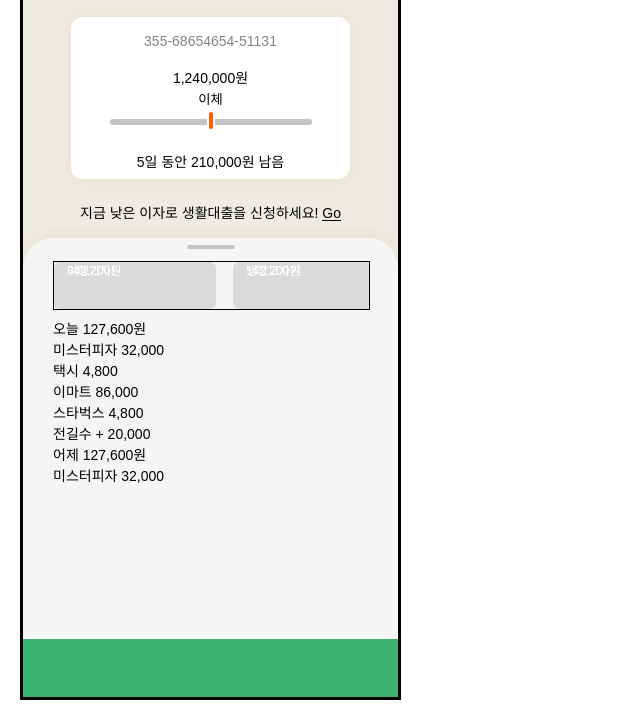
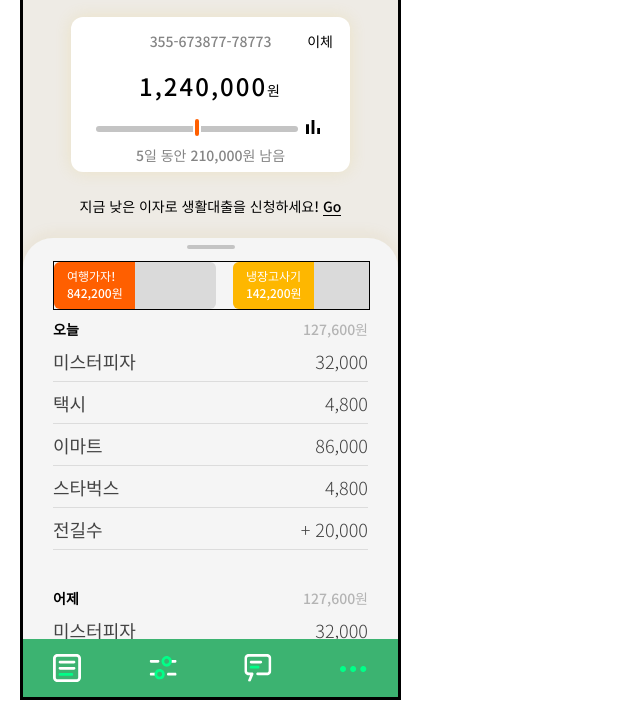
Before and after one commit to dozukwang/KDT_TOYPROJECT1, a plain HTML site: page index.html in a window 1280 px wide. Shown: the part 138-858 px from the top of the page, without its empty margins (0-640 px from the left). Drawn offline with nearby package versions, Linux system fonts and the light colour scheme.

Commit message:
feats: index.html updated, added classname
updated classname by CSS

```diff
--- a/index.html
+++ b/index.html
@@ -5,7 +5,11 @@
   <meta http-equiv="X-UA-Compatible" content="IE=edge">
   <meta name="viewport" content="width=device-width, initial-scale=1.0">
   <link rel="stylesheet" href="https://cdn.jsdelivr.net/npm/reset-css@5.0.1/reset.min.css">
+  <link rel="preconnect" href="https://fonts.googleapis.com">
+  <link rel="preconnect" href="https://fonts.gstatic.com" crossorigin>
+  <link href="https://fonts.googleapis.com/css2?family=Noto+Sans+KR:wght@300;500;700&display=swap" rel="stylesheet">
   <link rel="stylesheet" href="./CSS/style.css">
+  <script defer src="./main.js"></script>
   <title>Document</title>
 </head>
 <body>
@@ -16,93 +20,110 @@
       <main>
         <!-- header -->
         <header>
-          <a><img></a>
+          <a href="#"><img src="./images/profile.png" alt="프로필 이미지"></a>
           <h1>생활비</h1>
-          <ul>
-            <li aria-label="QR"><button><img></button></li>
-            <li aria-label="검색"><button><img></button></li>
+          <ul class="search_helper">
+            <li aria-label="QR코드"><button type="button"><img src="./images/QR.svg" alt="QR코드"></button></li>
+            <li aria-label="검색"><button type="button"><img src="./images/search.png" alt="검색"></button></li>
           </ul>
         </header>
         <!-- bank_acct -->
         <section class="bank_acct">
           <div class="bank_acct_info">
-            <h3><span>355-68654654-51131</span></h3>
-            <div><span>1,240,000</span>원</div>
-            <div><button>이체</button></div>
-            <div>
-              <div>
-                <input type="range">
+            <h3><span>355-673877-78773</span></h3>
+            <div class="acct_amount"><span class="holding_amount">1,240,000</span class="amount_unit">원</div>
+            <div class="send_money"><button type="button">이체</button></div>
+            <div class="budget_info" >
+              <div class="budget_graph">
+                <input class="budget_setting_bar" type="range" alt="지출금액 달성도">
               </div>
-              <button><img /></button>
-              <div><span>5일 동안 210,000원 남음</span></div>
+                <button type="button" aria-label="지출관리금액 설정 그래프"><img src="./images/out_graph.svg" alt="지출설정 그래프"/></button>
+              <div class="budget_left"><span>5일 동안 210,000원 남음</span></div>
               <!-- js 구현 => (`${left_day}일남음 {left_won}원 남음`) -->
             </div>
           </div>
         </section>
         <!-- 공지 -->
         <div class="notice"><span>지금 낮은 이자로 생활대출을 신청하세요! </span><a>Go</a></div>
+        <!-- 사용내역 / 슬라이드업 영역 -->
         <section class="bank_use_history">
           <div class="drag_btn"></div>
-          <!-- 저축 -->
+          <!-- 저금통-->
           <div class="saving">
             <ul>
-              <li>
-                <span>여행가자!</span>
-                <span>842,200원</span>
+              <li class="saving_1">
+                <span class="saving_goal">여행가자!</span>
+                <span class="saved_amount">842,200원</span>
                 <div></div>
               </li>
-              <li>
-                <span>냉장고사기</span>
-                <span>142,200원</span>
+              <li class="saving_2">
+                <span class="saving_goal">냉장고사기</span>
+                <span class="saved_amount">142,200원</span>
                 <div></div>
               </li>
-              <li>
-                <a><img /><span>저금통 만들기</span></a>
+              <li class="add_saving">
+                <a><img src="./images/circle_plus.svg" alt="플러스 아이콘"><span>저금통 만들기</span></a>
               </li>
             </ul>
           </div>
-          <!-- 내역 -->
+          <!-- 사용내역 -->
           <div class="use_history_detail">
             <ul>
               <!-- 오늘 사용내역 -->
-              <li>
-                <div>
-                  <span>오늘</span>
-                  <span>127,600원</span>
+              <li class="daily_used">
+                <div class="day_info">
+                  <span class="date">오늘</span>
+                  <span class="day_total">127,600원</span>
                 </div>
-                <ul>
+                <ul class="daily_used_list">
                   <li>
-                    <span>미스터피자</span>
-                    <span>32,000</span>
+                    <span class="used_name">미스터피자</span>
+                    <span class="used_amount">32,000</span>
                   </li>
                   <li>
-                    <span>택시</span>
-                    <span>4,800</span>
+                    <span class="used_name">택시</span>
+                    <span class="used_amount">4,800</span>
                   </li>
                   <li>
-                    <span>이마트</span>
-                    <span>86,000</span>
+                    <span class="used_name">이마트</span>
+                    <span class="used_amount">86,000</span>
                   </li>
                   <li>
-                    <span>스타벅스</span>
-                    <span>4,800</span>
+                    <span class="used_name">스타벅스</span>
+                    <span class="used_amount">4,800</span>
                   </li>
                   <li>
-                    <span>전길수</span>
-                    <span>+ 20,000</span>
+                    <span class="used_name">전길수</span>
+                    <span class="used_amount">+ 20,000</span>
                   </li>
                 </ul>
               </li>
               <!-- 어제 사용내역 -->
-              <li>
-                <div>
-                  <span>어제</span>
-                  <span>127,600원</span>
+              <li class="daily_used">
+                <div class="day_info">
+                  <span class="date">어제</span>
+                  <span class="day_total">127,600원</span>
                 </div>
-                <ul>
+                <ul class="daily_used_list">
                   <li>
-                    <span>미스터피자</span>
-                    <span>32,000</span>
+                    <span class="used_name">미스터피자</span>
+                    <span class="used_amount">32,000</span>
+                  </li>
+                  <li>
+                    <span class="used_name">미스터피자</span>
+                    <span class="used_amount">32,000</span>
+                  </li>
+                  <li>
+                    <span class="used_name">미스터피자</span>
+                    <span class="used_amount">32,000</span>
+                  </li>
+                  <li>
+                    <span class="used_name">미스터피자</span>
+                    <span class="used_amount">32,000</span>
+                  </li>
+                  <li>
+                    <span class="used_name">미스터피자</span>
+                    <span class="used_amount">32,000</span>
                   </li>
                 </ul>
               </li>
@@ -111,13 +132,13 @@
         </section>
       </main>
       <!-- 지출관리 설정 page -->
-      <div>
+      <div class="out_manage_page">
         <h1>지출관리</h1>
         <section class="set_budget">
           <h3>기준금액설정</h3>
           <span>2,100,000원</span>
           <div>
-            <input type="range">
+            <input class="budget_setting_bar" type="range" alt="지출금액 설정바">
           </div>
         </section>
         <section class="daily_report">
@@ -131,23 +152,23 @@
               <div><span>1,736,500</span><span>원</span></div>
             </div>
             <ul class ="out_category">
-                <li><img/><span class="left">주유비</span><span class="right">50,000원</span></li>
-                <li><img/><span class="left">건강관리비</span><span class="right">80,000원</span></li>
-                <li><img/><span class="left">외식비</span><span class="right">233,000원</span></li>
-                <li><img/><span class="left">장보기</span><span class="right">390,000원</span></li>
-                <li><img/><span class="left">상점</span><span class="right">46,000원</span></li>
+                <li><img src="./images/car.svg" alt="주유비 아이콘"/><span class="left">주유비</span><span class="right">50,000원</span></li>
+                <li><img src="./images/health.svg" alt="건강 아이콘"/><span class="left">건강관리비</span><span class="right">80,000원</span></li>
+                <li><img src="./images/eat.svg" alt="식비 아이콘"/><span class="left">외식비</span><span class="right">233,000원</span></li>
+                <li><img src="./images/grocery.svg" alt="장보기 아이콘"/><span class="left">장보기</span><span class="right">390,000원</span></li>
+                <li><img src="./images/shopping.svg" alt="상점 아이콘"/><span class="left">상점</span><span class="right">46,000원</span></li>
             </ul>
         </section>
-        <button>닫기</button>
+        <button type="button">닫기</button>
       </div>
     </div>
       <!-- 하단 메뉴 -->
       <nav>
         <ul>
-          <li aria-label="홈버튼"><a><img></a></li>
-          <li aria-label="계좌이동"><a><img></a></li>
-          <li aria-label="메시지"><a><img></a></li>
-          <li aria-label="설정"><a><img></a></li>
+          <li aria-label="계좌화면"><a><img src="./images/Menu.svg" alt="계좌화면 아이콘"/></a></li>
+          <li aria-label="조정"><a><img src="./images/settings.svg" alt="조정 아이콘"/></a></li>
+          <li aria-label="챗봇"><a><img src="./images/chatting.svg" alt="챗봇 아이콘"></a></li>
+          <li aria-label="기타 메뉴"><a><img src="./images/etc.svg " alt="기타 메뉴 아이콘"></a></li>
         </ul>
       </nav>
     </div>
```
